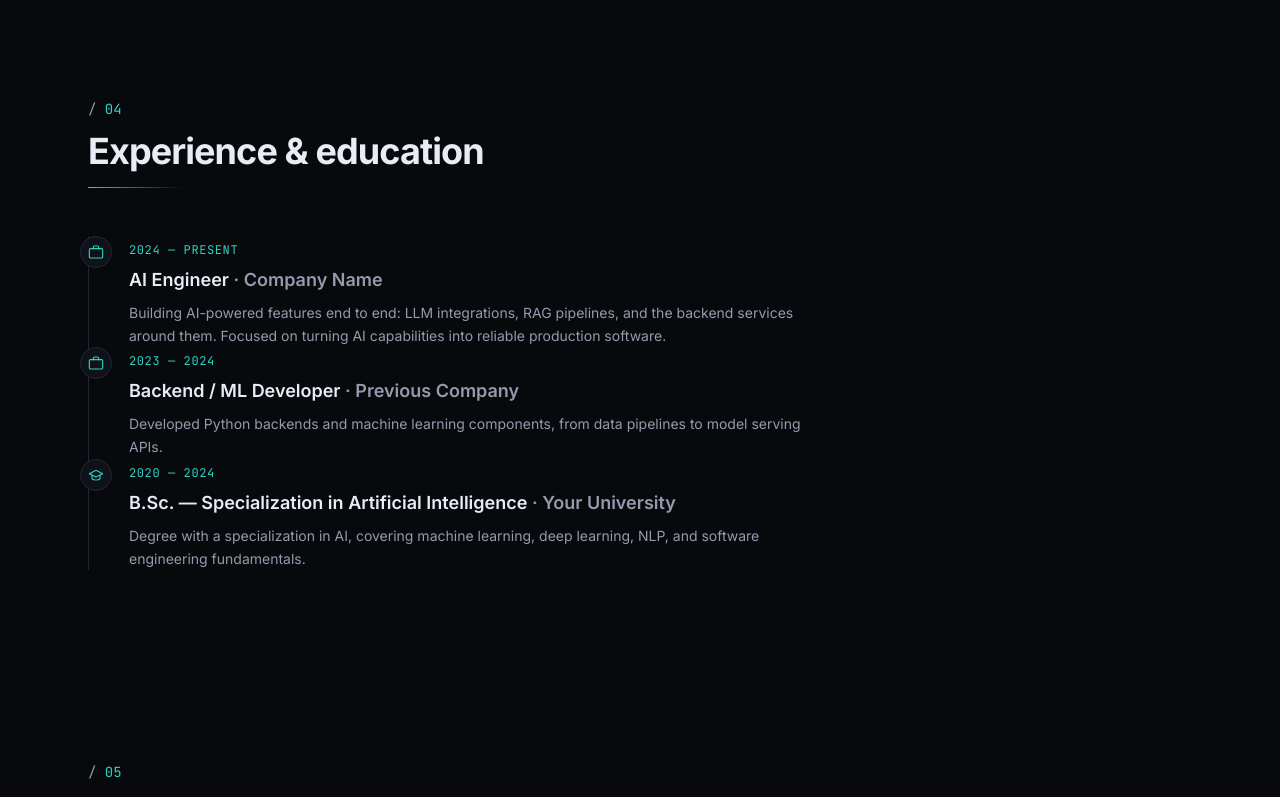
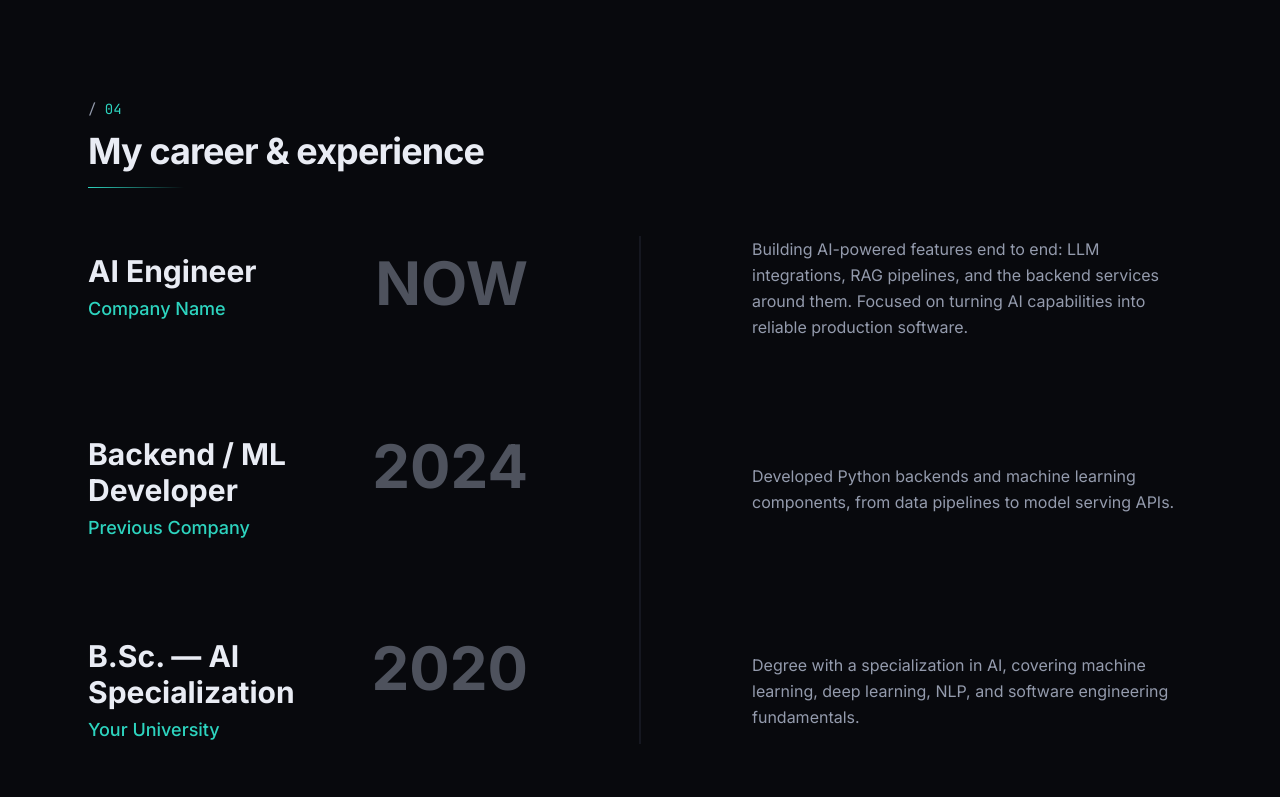
Before and after one commit to SajeelTariq/portfolio, a Next.js app: page / in a window 1280 px wide. Shown: the part 2760-3557 px from the top of the page. Built offline with nearby package versions, Linux system fonts and the light colour scheme.

Commit message:
Redesign experience timeline with animated scroll line
Rebuild the timeline into a 3-column layout (title/subtitle, large year,
description) matching the reference. Add a scroll-driven fill line and a
glowing dot that travels the center as you scroll, with a soft layered
radial bloom.

```diff
--- a/components/Experience.tsx
+++ b/components/Experience.tsx
@@ -1,39 +1,100 @@
+"use client";
+
+import { useRef } from "react";
+import { motion, useScroll, useSpring, useTransform } from "framer-motion";
 import SectionHeading from "@/components/ui/SectionHeading";
 import Reveal from "@/components/ui/Reveal";
 import { timeline } from "@/lib/content";
-import { BriefcaseIcon, GraduationIcon } from "@/components/icons";
 
 export default function Experience() {
+  const listRef = useRef<HTMLDivElement>(null);
+
+  // Progress of the timeline as it scrolls through the viewport.
+  const { scrollYProgress } = useScroll({
+    target: listRef,
+    offset: ["start 60%", "end 65%"],
+  });
+
+  // Smooth the raw scroll progress so the line/dot glide instead of snapping.
+  const progress = useSpring(scrollYProgress, {
+    stiffness: 120,
+    damping: 30,
+    restDelta: 0.001,
+  });
+
+  const dotTop = useTransform(progress, [0, 1], ["0%", "100%"]);
+  const dotOpacity = useTransform(progress, [0, 0.02, 0.98, 1], [0, 1, 1, 0]);
+
   return (
     <section
       id="experience"
       className="mx-auto max-w-6xl scroll-mt-24 px-6 py-24"
     >
-      <SectionHeading eyebrow="04" title="Experience & education" />
+      <SectionHeading eyebrow="04" title="My career & experience" />
 
-      <div className="relative border-l border-border pl-8 sm:pl-10">
-        {timeline.map((entry, i) => {
-          const Icon = entry.type === "work" ? BriefcaseIcon : GraduationIcon;
-          return (
-            <Reveal key={`${entry.title}-${i}`} delay={i * 0.08}>
-              <div className="relative pb-10 last:pb-0">
-                <span className="absolute -left-[41px] grid h-8 w-8 place-items-center rounded-full border border-border bg-surface text-accent sm:-left-[49px]">
-                  <Icon width={16} height={16} />
-                </span>
-                <span className="font-mono text-xs uppercase tracking-wider text-accent">
-                  {entry.period}
-                </span>
-                <h3 className="mt-1.5 text-lg font-semibold">
-                  {entry.title}
-                  <span className="text-muted"> · {entry.org}</span>
-                </h3>
-                <p className="mt-2 max-w-2xl text-sm leading-relaxed text-muted">
-                  {entry.description}
-                </p>
+      {/*
+        Line lives at the LEFT edge on mobile and the CENTER on desktop.
+        --line: the horizontal position both the track/fill and the dot share.
+      */}
+      <div
+        ref={listRef}
+        className="relative [--line:0.5rem] md:[--line:50%]"
+      >
+        {/* Dim track */}
+        <div className="absolute top-0 h-full w-px -translate-x-1/2 bg-border left-[var(--line)]" />
+
+        {/* Animated fill that grows as you scroll */}
+        <motion.div
+          style={{ scaleY: progress }}
+          className="absolute top-0 h-full w-px origin-top -translate-x-1/2 bg-gradient-to-b from-accent via-accent to-accent/50 left-[var(--line)]"
+        />
+
+        {/* Glowing dot riding the leading edge — soft, layered bloom */}
+        <motion.div
+          style={{ top: dotTop, opacity: dotOpacity }}
+          className="absolute z-20 grid -translate-x-1/2 -translate-y-1/2 place-items-center left-[var(--line)]"
+        >
+          {/* Outer diffuse halo — widest, softest */}
+          <span className="absolute h-24 w-24 rounded-full bg-[radial-gradient(circle,rgb(var(--accent)/0.28),transparent_65%)] blur-2xl" />
+          {/* Mid bloom */}
+          <span className="absolute h-12 w-12 rounded-full bg-[radial-gradient(circle,rgb(var(--accent)/0.5),transparent_68%)] blur-md" />
+          {/* Inner glow */}
+          <span className="absolute h-6 w-6 rounded-full bg-[radial-gradient(circle,rgb(var(--accent)/0.85),transparent_70%)] blur-[3px]" />
+          {/* Bright core */}
+          <span className="relative h-3.5 w-3.5 rounded-full bg-accent shadow-[0_0_10px_1px_rgb(var(--accent)/0.9)]" />
+          {/* Hot center highlight */}
+          <span className="absolute h-1.5 w-1.5 rounded-full bg-white/90 blur-[0.5px]" />
+        </motion.div>
+
+        <div className="flex flex-col gap-16 md:gap-24">
+          {timeline.map((entry, i) => (
+            <Reveal key={`${entry.title}-${i}`} delay={i * 0.05}>
+              <div className="grid grid-cols-1 gap-y-3 pl-10 md:grid-cols-2 md:items-center md:gap-x-24 md:pl-0">
+                {/* LEFT: title + subtitle + big year */}
+                <div className="grid grid-cols-[1fr_auto] items-start gap-4 md:pr-16">
+                  <div className="order-2 md:order-1">
+                    <h3 className="text-2xl font-bold leading-tight md:text-3xl">
+                      {entry.title}
+                    </h3>
+                    <p className="mt-1.5 text-lg font-medium text-accent">
+                      {entry.subtitle}
+                    </p>
+                  </div>
+                  <div className="order-1 text-right font-bold leading-none text-muted/50 md:order-2 text-4xl md:text-6xl">
+                    {entry.year}
+                  </div>
+                </div>
+
+                {/* RIGHT: description */}
+                <div className="md:pl-16">
+                  <p className="text-base leading-relaxed text-muted">
+                    {entry.description}
+                  </p>
+                </div>
               </div>
             </Reveal>
-          );
-        })}
+          ))}
+        </div>
       </div>
     </section>
   );
--- a/lib/content.ts
+++ b/lib/content.ts
@@ -128,37 +128,33 @@ export const projects: Project[] = [
 ];
 
 export type TimelineItem = {
-  period: string;
+  year: string; // big display label, e.g. "NOW", "2025", "2024"
   title: string;
-  org: string;
+  subtitle: string; // accent-colored line under the title
   description: string;
-  type: "work" | "education";
 };
 
 export const timeline: TimelineItem[] = [
   {
-    period: "2024 — Present",
+    year: "NOW",
     title: "AI Engineer",
-    org: "Company Name",
+    subtitle: "Company Name",
     description:
       "Building AI-powered features end to end: LLM integrations, RAG pipelines, and the backend services around them. Focused on turning AI capabilities into reliable production software.",
-    type: "work",
   },
   {
-    period: "2023 — 2024",
+    year: "2024",
     title: "Backend / ML Developer",
-    org: "Previous Company",
+    subtitle: "Previous Company",
     description:
       "Developed Python backends and machine learning components, from data pipelines to model serving APIs.",
-    type: "work",
   },
   {
-    period: "2020 — 2024",
-    title: "B.Sc. — Specialization in Artificial Intelligence",
-    org: "Your University",
+    year: "2020",
+    title: "B.Sc. — AI Specialization",
+    subtitle: "Your University",
     description:
       "Degree with a specialization in AI, covering machine learning, deep learning, NLP, and software engineering fundamentals.",
-    type: "education",
   },
 ];
 
```
